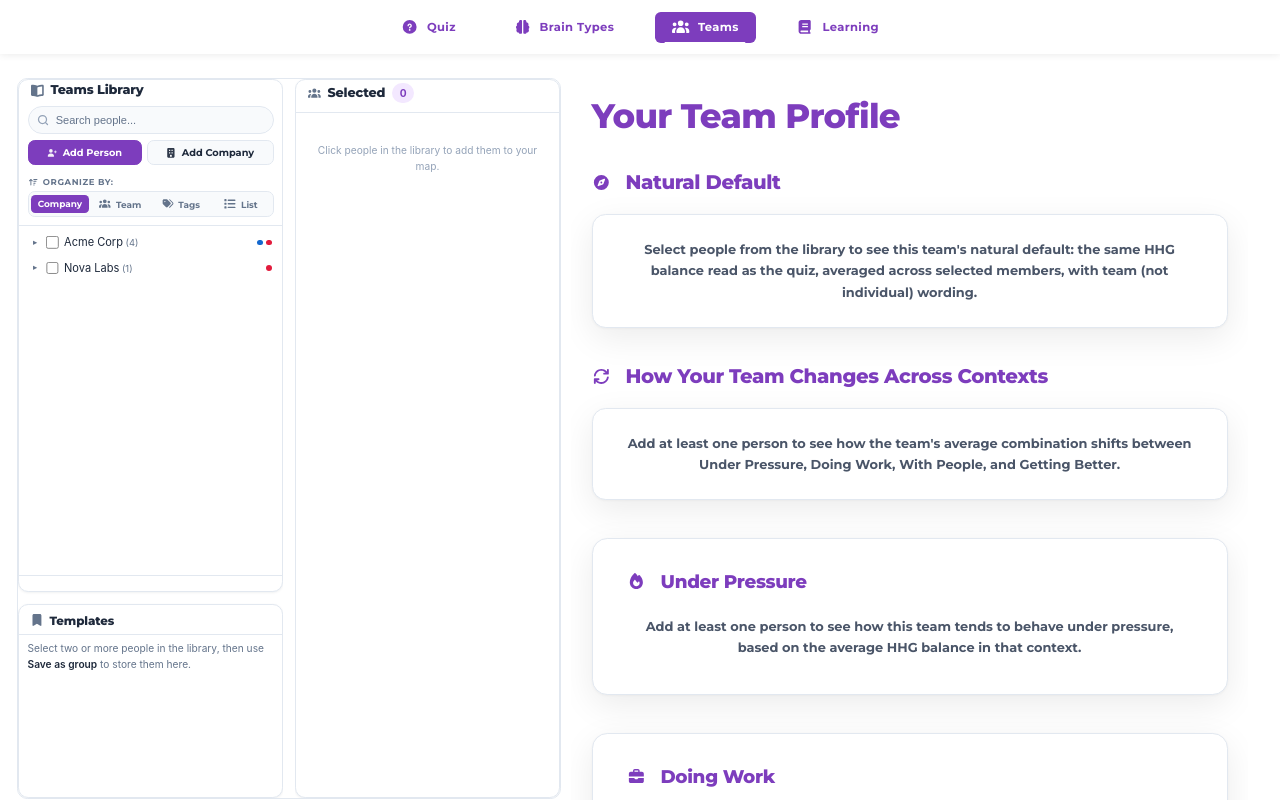
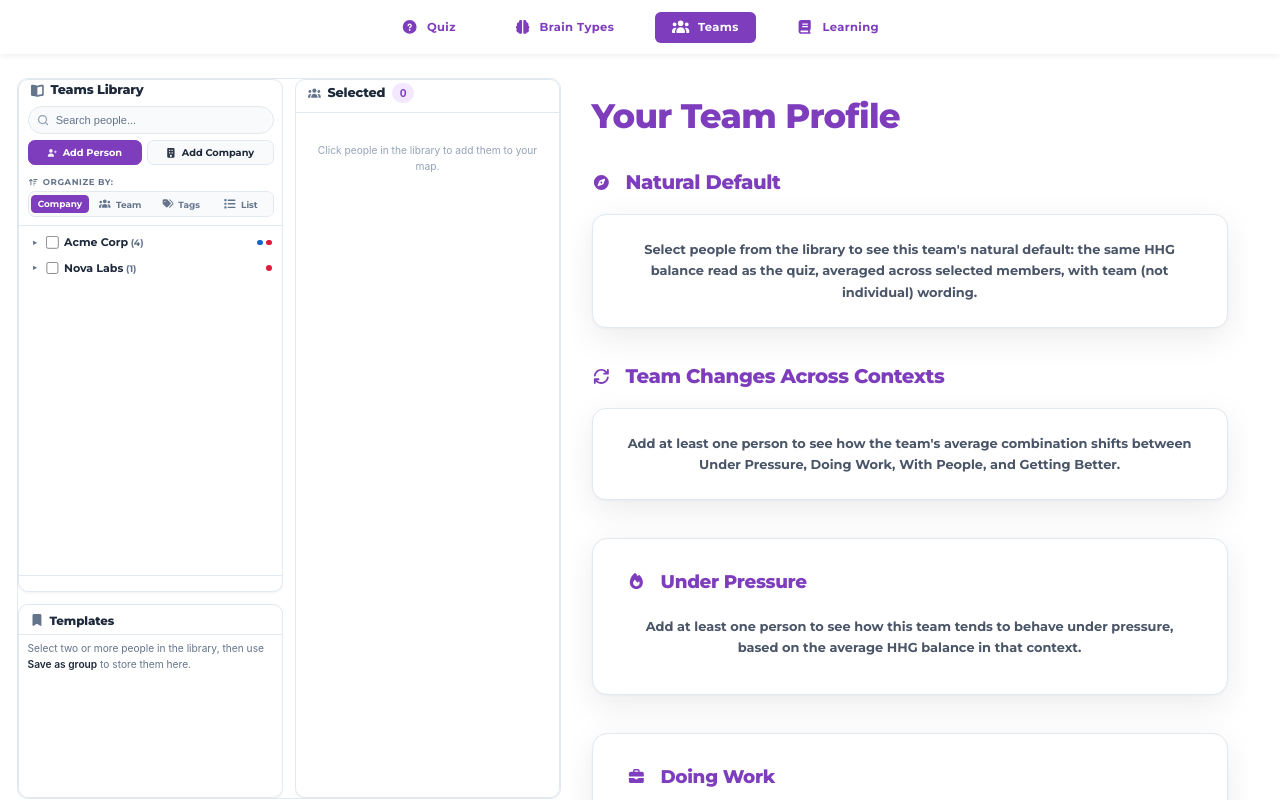
Before and after one commit to Jodistroyer/HHG-team-quiz-1, a React (Vite) app: page / in a window 1280 px wide. Both pictures are taken after a click on the element "Teams". Shown: the top 800 px of the page. Built offline with nearby package versions, Linux system fonts and the light colour scheme.

Commit message:
People Panel Styling

```diff
--- a/src/components/Navigation/NavBar.css
+++ b/src/components/Navigation/NavBar.css
@@ -47,7 +47,6 @@
   transform: translateX(-50%);
   width: 60%;
   height: 3px;
-  background: #ffffff;
   border-radius: 2px;
 }
 
--- a/src/components/Quiz/ChangeResults/ChangeResults.css
+++ b/src/components/Quiz/ChangeResults/ChangeResults.css
@@ -1,3 +1,15 @@
+.change-results-stack {
+  display: flex;
+  flex-direction: column;
+  gap: 1.25rem;
+  margin-bottom: 20px;
+  min-width: 0;
+}
+
+.change-results-stack > .change-results-card {
+  margin-bottom: 0;
+}
+
 .change-results-card {
   background: #fff;
   border: 1px solid #e2e8f0;
@@ -26,7 +38,7 @@
 }
 
 .change-results-combo-block {
-  margin-bottom: 34px;
+  margin-bottom: 0;
 }
 
 .change-results-combo-list {
@@ -111,8 +123,8 @@
 
 .change-results-insights-block {
   margin-top: 0;
-  padding-top: 28px;
-  border-top: 1px solid #e2e8f0;
+  padding-top: 0;
+  border-top: none;
 }
 
 .change-results-insights-block .results-section-title {
@@ -229,10 +241,6 @@
     justify-content: flex-end;
   }
 
-  .change-results-insights-block {
-    padding-top: 22px;
-  }
-
   .change-results-insight-item {
     grid-template-columns: 2.25rem minmax(0, 1fr);
     padding: 16px 16px 16px 14px;
--- a/src/components/Quiz/ChangeResults/ChangeResults.tsx
+++ b/src/components/Quiz/ChangeResults/ChangeResults.tsx
@@ -27,8 +27,10 @@ export function ChangeResults({ sectionSummaries, sections }: ChangeResultsProps
   if (facts.rows.length === 0) return null
 
   return (
-    <div className="change-results-card">
-      <CombinationAcrossContexts rows={facts.rows} />
+    <div className="change-results-stack">
+      <div className="change-results-card change-results-card--combo">
+        <CombinationAcrossContexts rows={facts.rows} />
+      </div>
       <WhatStandsOut insights={insights} />
     </div>
   )
--- a/src/components/Quiz/ChangeResults/WhatStandsOut.tsx
+++ b/src/components/Quiz/ChangeResults/WhatStandsOut.tsx
@@ -10,6 +10,7 @@ export function WhatStandsOut({ insights }: WhatStandsOutProps) {
   if (insights.length === 0) return null
 
   return (
+    <div className="change-results-card change-results-card--insights">
       <div className="change-results-insights-block">
         <h3 className="results-section-title">What stands out</h3>
         <ul className="change-results-insight-list">
@@ -21,5 +22,6 @@ export function WhatStandsOut({ insights }: WhatStandsOutProps) {
           ))}
         </ul>
       </div>
+    </div>
   )
 }
--- a/src/components/Teams/PeoplePanel/TreeNode.css
+++ b/src/components/Teams/PeoplePanel/TreeNode.css
@@ -69,6 +69,10 @@
   text-overflow: ellipsis;
   white-space: nowrap;
   font-size: 13px;
+}
+
+.tree-node__title--group {
+  font-family: 'Montserrat', sans-serif;
 }
 
 .tree-node__count {
--- a/src/components/Teams/PeoplePanel/TreeNode.tsx
+++ b/src/components/Teams/PeoplePanel/TreeNode.tsx
@@ -127,6 +127,11 @@ export function TreeNode({
     (onContextMenu || onQuickAdd) &&
     !isEditing
 
+  const titleClassName =
+    node.kind === 'company' || node.kind === 'team'
+      ? 'tree-node__title tree-node__title--group'
+      : 'tree-node__title'
+
   return (
     <div
       className={`tree-node tree-node--depth-${depth} ${isDropTarget ? 'tree-node--drop-target' : ''} ${isDragging ? 'tree-node--dragging' : ''}`}
@@ -178,7 +183,7 @@ export function TreeNode({
             />
           ) : (
             <>
-              <span className="tree-node__title">
+              <span className={titleClassName}>
                 {node.label}
                 {node.count != null && node.count > 0 && (
                   <span className="tree-node__count"> ({node.count})</span>
--- a/src/components/Teams/TeamMap/TeamMap.css
+++ b/src/components/Teams/TeamMap/TeamMap.css
@@ -73,6 +73,7 @@
 }
 
 .team-map-results__section .bento-grid,
+.team-map-results__section .change-results-stack,
 .team-map-results__section .change-results-card,
 .team-map-results__section .team-map-results__empty-card {
   margin-bottom: 0;
--- a/src/components/Teams/TeamMap/TeamMap.tsx
+++ b/src/components/Teams/TeamMap/TeamMap.tsx
@@ -195,7 +195,7 @@ export function TeamMap({ selectedPeople }: TeamMapProps) {
             </section>
 
             <section className="team-map-results__section">
-              <TeamSectionHeader title="How Your Team Changes Across Contexts" icon={faArrowsRotate} />
+              <TeamSectionHeader title="Team Changes Across Contexts" icon={faArrowsRotate} />
               {!hasTeam || !changeFacts ? (
                 <div className="team-map-results__empty-card team-map-results__empty-card--tight">
                   <p className="team-map-results__empty-text">
@@ -206,10 +206,12 @@ export function TeamMap({ selectedPeople }: TeamMapProps) {
               ) : (
                 <div
                   id="team-change-across-contexts"
-                  className="change-results-card"
+                  className="change-results-stack"
                   data-team-section="change-across-contexts"
                 >
-                  <CombinationAcrossContexts rows={changeFacts.rows} />
+                  <div className="change-results-card change-results-card--combo">
+                    <CombinationAcrossContexts rows={changeFacts.rows} />
+                  </div>
                   <WhatStandsOut insights={teamInsights} />
                 </div>
               )}
```
Lines whose indentation alone changed are shown as unchanged.
